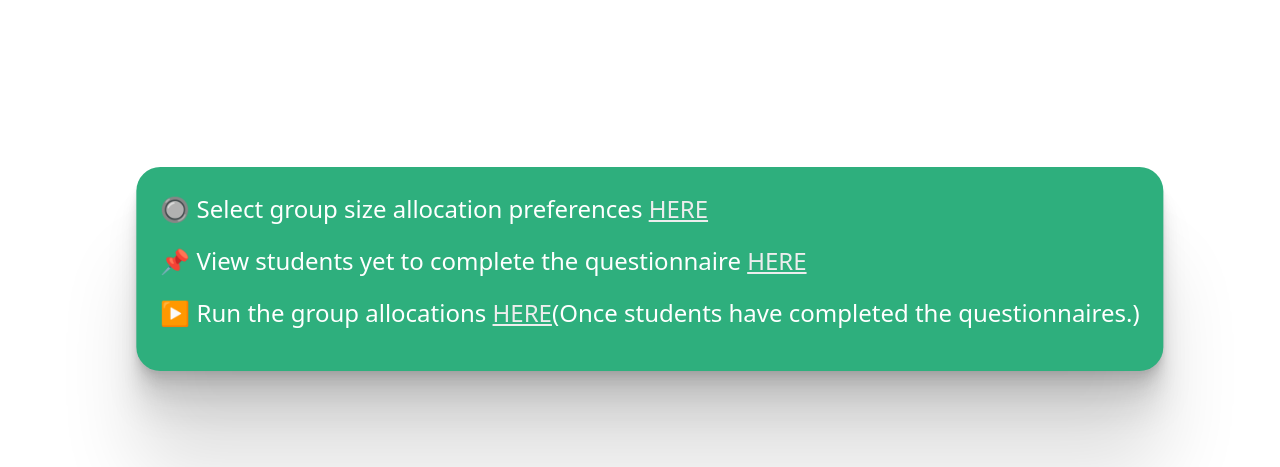
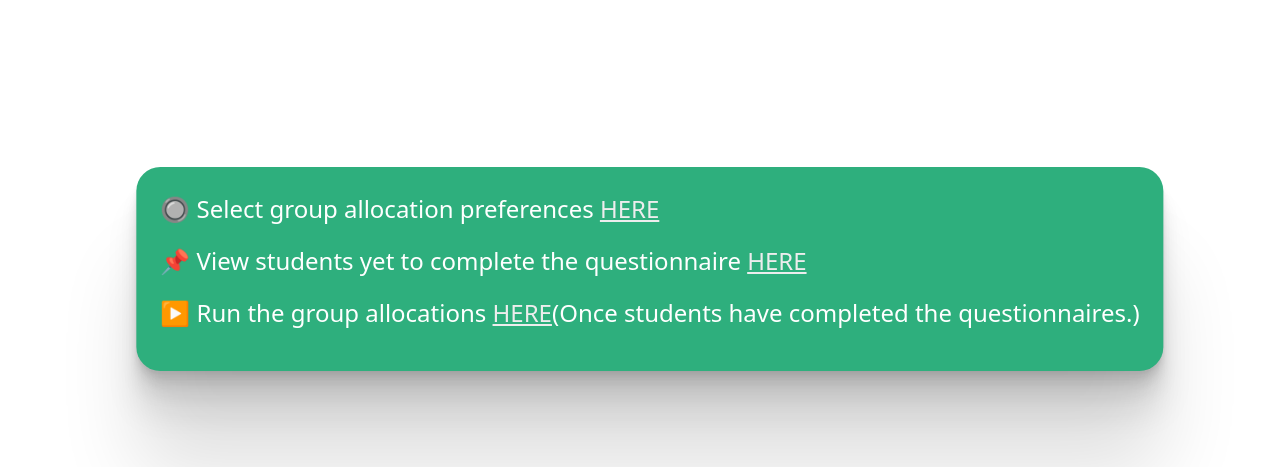
Before and after one commit to JiachZh/GroupAllocationTool, a Flask app: page /lecturerPage in a window 1280 px wide. Shown: the part 141-608 px from the top of the page. Run offline with Flask 2, Linux system fonts and the light colour scheme; the visitor is signed in with stand-in values (Sample User, id 1); data comes from the database, SQL or seed files in the repository; parts of the project's set-up code (start-up, migrations or seed data) failed here and were passed over; some libraries are stand-ins or nearby versions.

Commit message:
minor wording change to lecturer page

```diff
--- a/blog/Templates/lecturerPage.html
+++ b/blog/Templates/lecturerPage.html
@@ -28,7 +28,7 @@
 </style>
 
 <div id="welcome" class=messagebox>
-<p> 🔘 Select group size allocation preferences <a href="{{ url_for('optionform') }}">HERE</a></p>
+<p> 🔘 Select group allocation preferences <a href="{{ url_for('optionform') }}">HERE</a></p>
 <p>📌 View students yet to complete the questionnaire <a href="http://localhost:5000/grouplist?group=None">HERE</a></p>
 <p>▶️ Run the group allocations <a href="{{ url_for('groupallocations') }}">HERE</a>(Once students have completed the questionnaires.)</p>
 </div>
```
